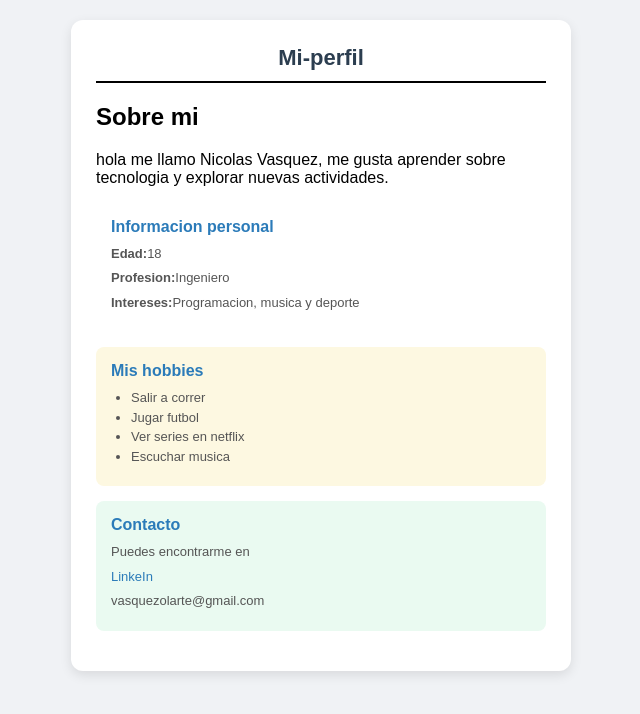
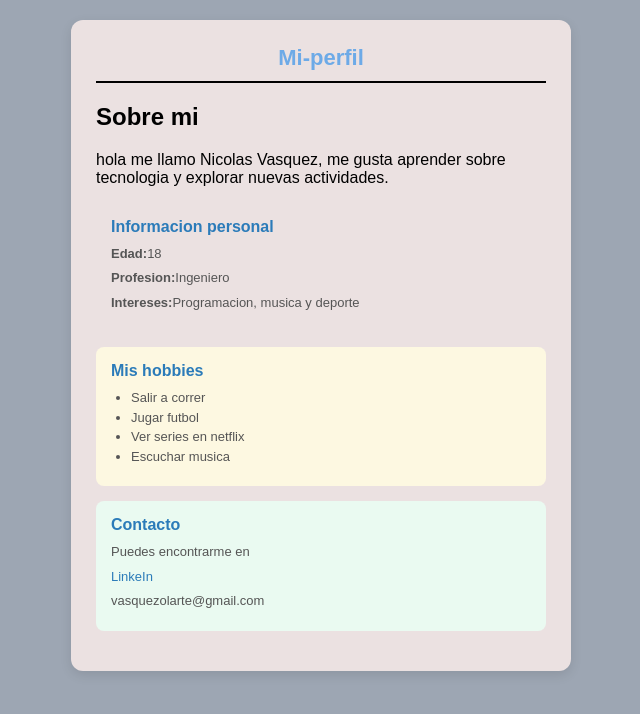
Before and after one commit to vasquezolartenicolasalejandro-dev/hh, a plain HTML site: page index.html in a window 1280 px wide. Shown: the whole page, without its empty margins (319-959 px from the left). Drawn offline with Linux system fonts and the light colour scheme.

Commit message:
modificacion

```diff
--- a/index.html
+++ b/index.html
@@ -45,7 +45,7 @@
 
 <style>
         body {
-            background-color: #f0f2f5;
+            background-color: #9da6b3;
             font-family: Arial, sans-serif;
             display: flex;
             justify-content: center;
@@ -56,17 +56,17 @@
         }
 
         .perfil {
-            background-color: #ffffff;
+            background-color: #ebe1e1;
             width: 100%;
             max-width: 450px;
             padding: 25px;
             border-radius: 12px;
-            box-shadow: 0 4px 12px rgba(0, 0, 0, 0.1);
+            box-shadow: 0 4px 12px rgba(0, 0, 0, 0.1);gi
         }
 
         .Mi-perfil-title {
             text-align: center;
-            color: #2c3e50;
+            color: #6daae7;
             font-size: 22px;
             border-bottom: 2px solid black;
             padding-bottom: 10px;
@@ -99,7 +99,7 @@
         }
 
         .info-personal {
-            background-color: rgb #a70000;
+            background-color: rgb #cc9292;
         }
 
         .hobbies {
```
